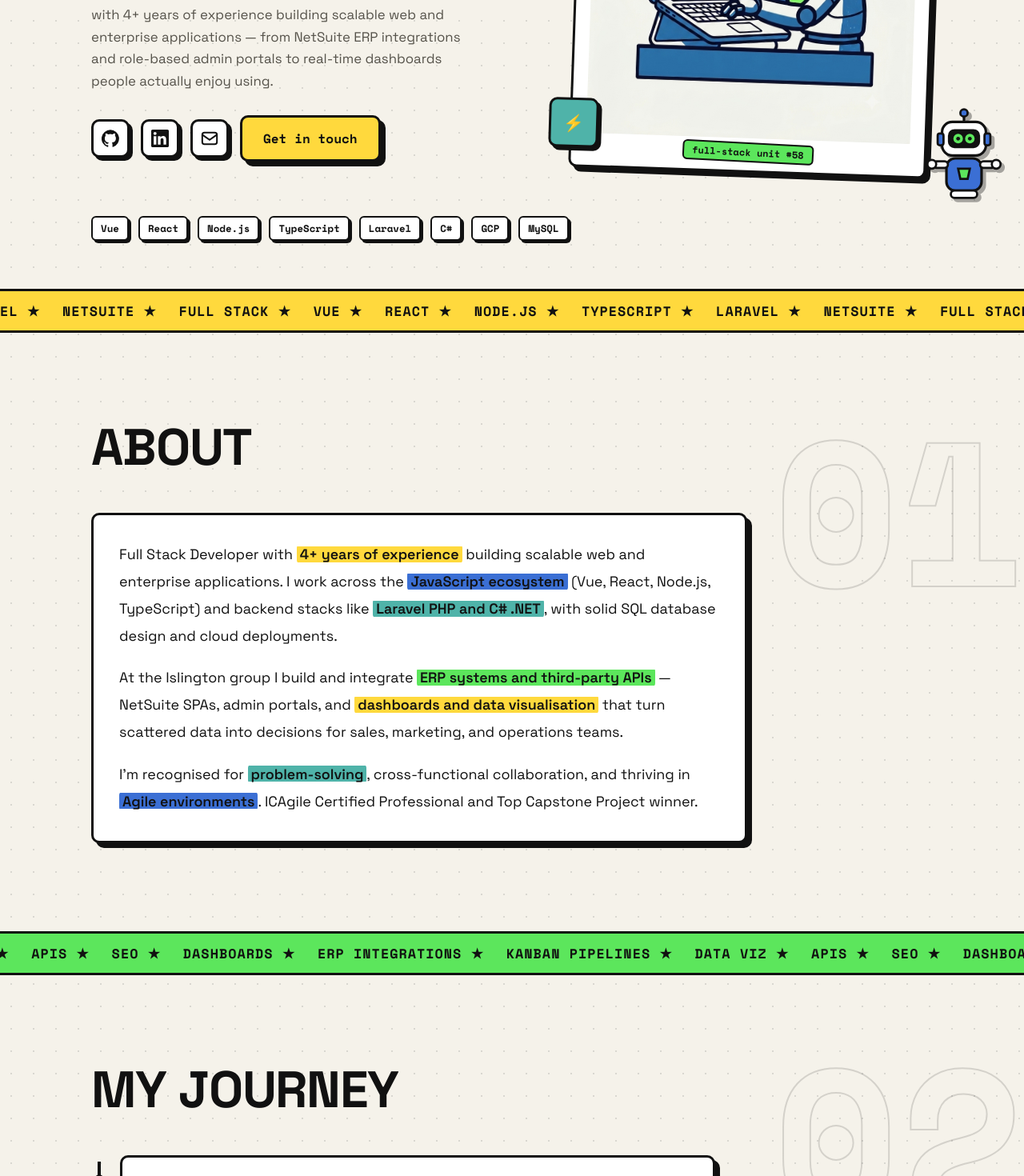
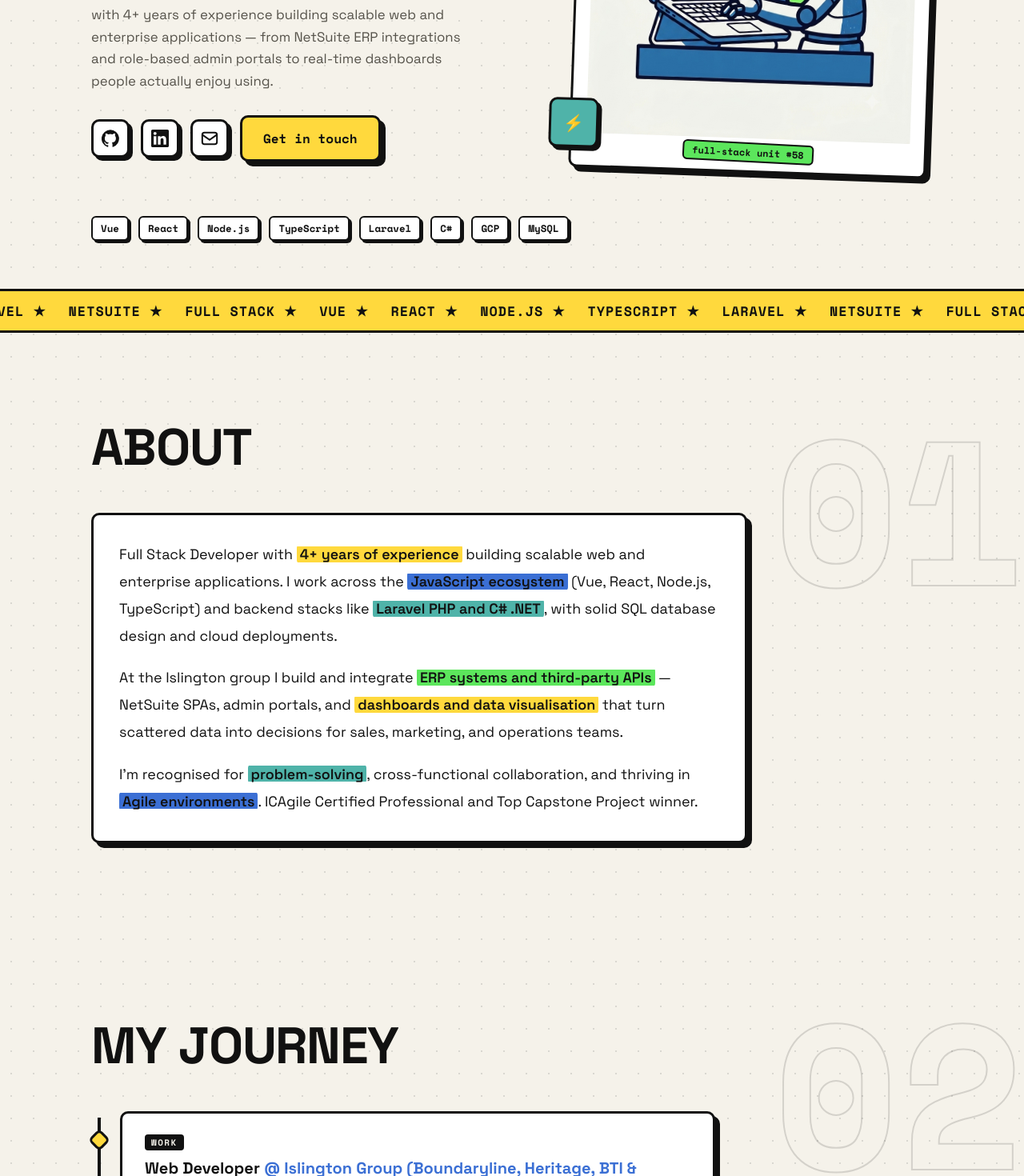
Before and after one commit to Bishesh58/portfolio, a Next.js app: page / in a window 1280 px wide. Shown: the part 520-1990 px from the top of the page at 80% size. Built offline with nearby package versions, Linux system fonts and the light colour scheme.

Commit message:
refactor: keep a single tech marquee instead of five stacked dividers

```diff
--- a/src/app/page.tsx
+++ b/src/app/page.tsx
@@ -2,7 +2,6 @@
 import Navbar from "@/components/Navbar";
 import ProgressBar from "@/components/ProgressBar";
 import SectionSpy from "@/components/SectionSpy";
-import Cursor from "@/components/Cursor";
 import Marquee from "@/components/Marquee";
 import Hero from "@/components/sections/Hero";
 import About from "@/components/sections/About";
@@ -11,10 +10,9 @@
 import Skills from "@/components/sections/Skills";
 import Contact from "@/components/sections/Contact";
 import Footer from "@/components/sections/Footer";
-import Mascot from "@/components/RobotMascot/Mascot";
+import Cursor from "@/components/Cursor";
 
-const tickerA = ["Full Stack", "Vue", "React", "Node.js", "TypeScript", "Laravel", "NetSuite"];
-const tickerB = ["Dashboards", "ERP Integrations", "Kanban Pipelines", "Data Viz", "APIs", "SEO"];
+const ticker = ["Full Stack", "Vue", "React", "Node.js", "TypeScript", "Laravel", "NetSuite"];
 
 export default function Home() {
   return (
@@ -27,19 +25,14 @@
       <Cursor />
       <main id="main">
         <Hero />
-        <Marquee items={tickerA} />
+        <Marquee items={ticker} />
         <About />
-        <Marquee items={tickerB} accent="lime" />
         <Journey />
-        <Marquee items={tickerA} accent="teal" />
         <Projects />
-        <Marquee items={tickerB} accent="yellow" baseVelocity={-2.5} />
         <Skills />
-        <Marquee items={tickerA} accent="cobalt" />
         <Contact />
       </main>
       <Footer />
-      <Mascot />
     </>
   );
 }
```
